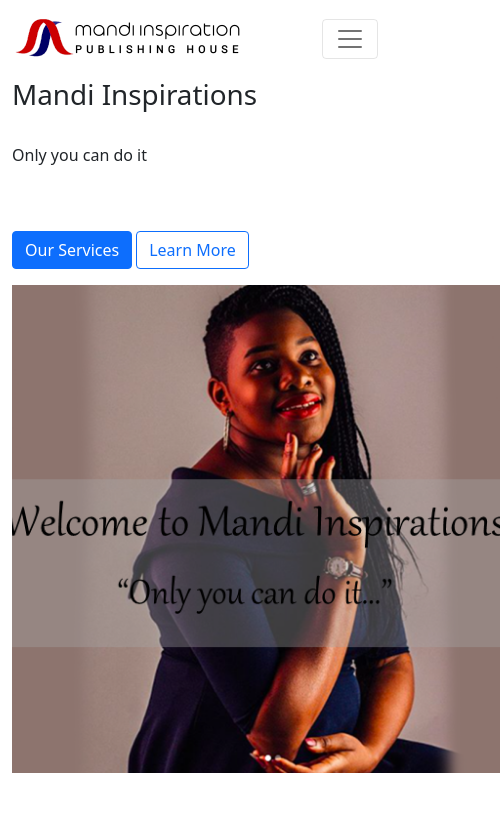
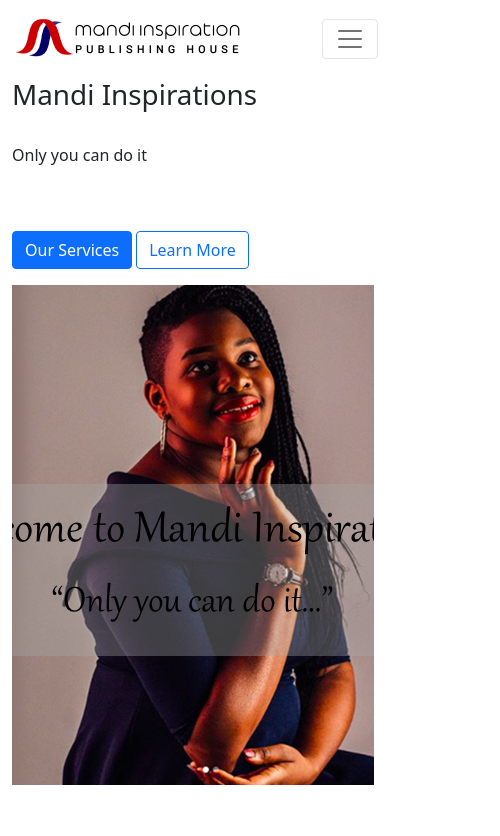
Before and after one commit to TehillahK/Mand-inspiration-web, a React (Create React App) app: page / in a window 390 px wide. Shown: the top 836 px of the page, 500 px wide, since content can reach past the window. Built offline with nearby package versions, Linux system fonts and the light colour scheme.

Commit message:
did stuff

```diff
--- a/src/presentation/scss/main.scss
+++ b/src/presentation/scss/main.scss
@@ -14,10 +14,10 @@
     margin-right: 15rem;
 
   }
-  @media only screen and (max-width: 600px) {
+  @media only screen and (max-width: 900px) {
     .home-image{
-      width: 30.5rem;
-      height: 30.5rem;
+      width: 99%;
+
       margin-right: 0;
     }
   }
```
Also changed, not shown: src/presentation/dist/css/main.css, 1 other file (tests, documents, lock files or other folders).
